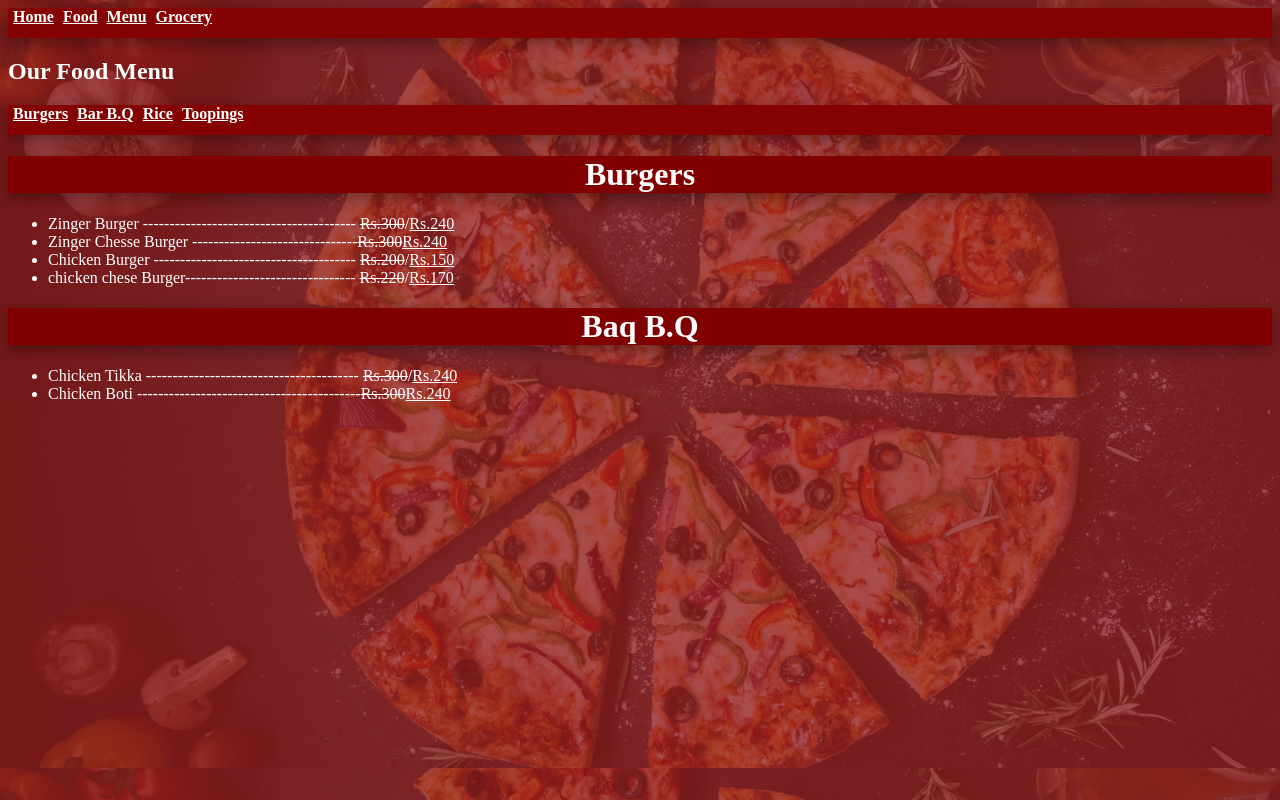
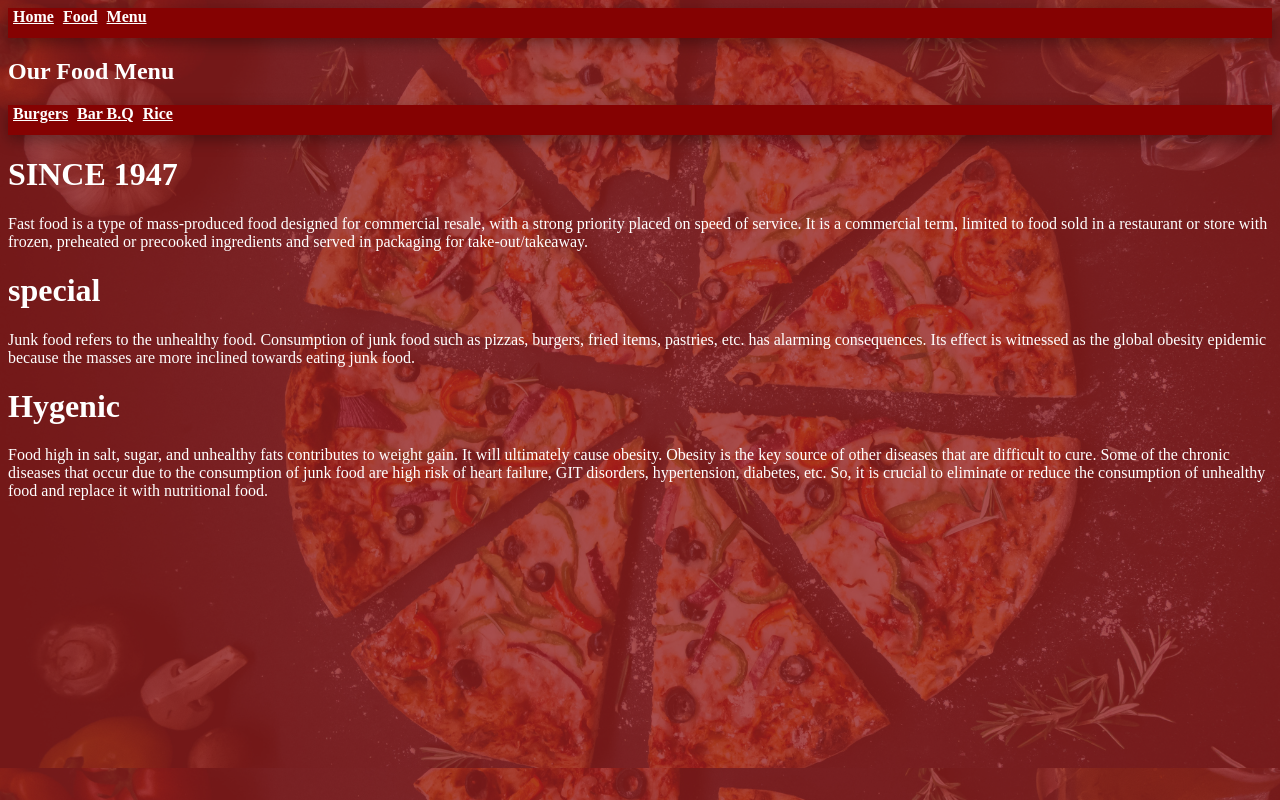
Before and after one commit to Fasih-Nasir/Assign-3, a plain HTML site: page assign3.html in a window 1280 px wide. Drawn offline with Linux system fonts and the light colour scheme.

Commit message:
Update assign3.html

```diff
--- a/assign3.html
+++ b/assign3.html
@@ -37,42 +37,25 @@
 <body>
     <nav>
     <a href="#home" style= >Home</a>
-    <a href="#home">Food</a>
-    <a href="#home">Menu</a>
-    <a href="#home">Grocery</a>
+    <a href="food.html">Food</a>
+    <a href="menu.html">Menu</a>
+
 </nav>
 
     <h2>Our Food Menu</h2>
 
     <nav>
     <a href="#home">Burgers</a>
-    <a href="#home">Bar B.Q</a>
+    <a href="bq.html">Bar B.Q</a>
     <a href="#home">Rice</a>
-    <a href="#home">Toopings</a>
+
 </nav>
+<h1>SINCE 1947</h1>
+   <p>Fast food is a type of mass-produced food designed for commercial resale, with a strong priority placed on speed of service. It is a commercial term, limited to food sold in a restaurant or store with frozen, preheated or precooked ingredients and served in packaging for take-out/takeaway.</p>
 
-    <div>
-        <center>
-            <h1>Burgers</h1>
-        </center>
-    </div>
-    <ul>
-        <li>Zinger Burger ---------------------------------------- <del>Rs.300</del>/<ins>Rs.240</ins></li>
-        <li>Zinger Chesse Burger -------------------------------<del>Rs.300</del><ins>Rs.240</ins></li>
-        <li>Chicken Burger -------------------------------------- <del>Rs.200</del>/<ins>Rs.150</ins></li>
-        <li>chicken chese Burger-------------------------------- <del>Rs.220</del>/<ins>Rs.170</ins></li>
-    </ul>
-
-    <div >
-        <center>
-            <h1>Baq B.Q</h1>
-        </center>
-    </div>
-    <ul>
-        <li>Chicken Tikka ---------------------------------------- <del>Rs.300</del>/<ins>Rs.240</ins></li>
-        <li>Chicken Boti ------------------------------------------<del>Rs.300</del><ins>Rs.240</ins></li>
-
-    </ul>
-</div>
+   <H1>special</H1>
+<p>Junk food refers to the unhealthy food. Consumption of junk food such as pizzas, burgers, fried items, pastries, etc. has alarming consequences. Its effect is witnessed as the global obesity epidemic because the masses are more inclined towards eating junk food.</p>
+<h1>Hygenic</h1>
+<p>Food high in salt, sugar, and unhealthy fats contributes to weight gain. It will ultimately cause obesity. Obesity is the key source of other diseases that are difficult to cure. Some of the chronic diseases that occur due to the consumption of junk food are high risk of heart failure, GIT disorders, hypertension, diabetes, etc. So, it is crucial to eliminate or reduce the consumption of unhealthy food and replace it with nutritional food. </p>
 </body>
 </html>
```
